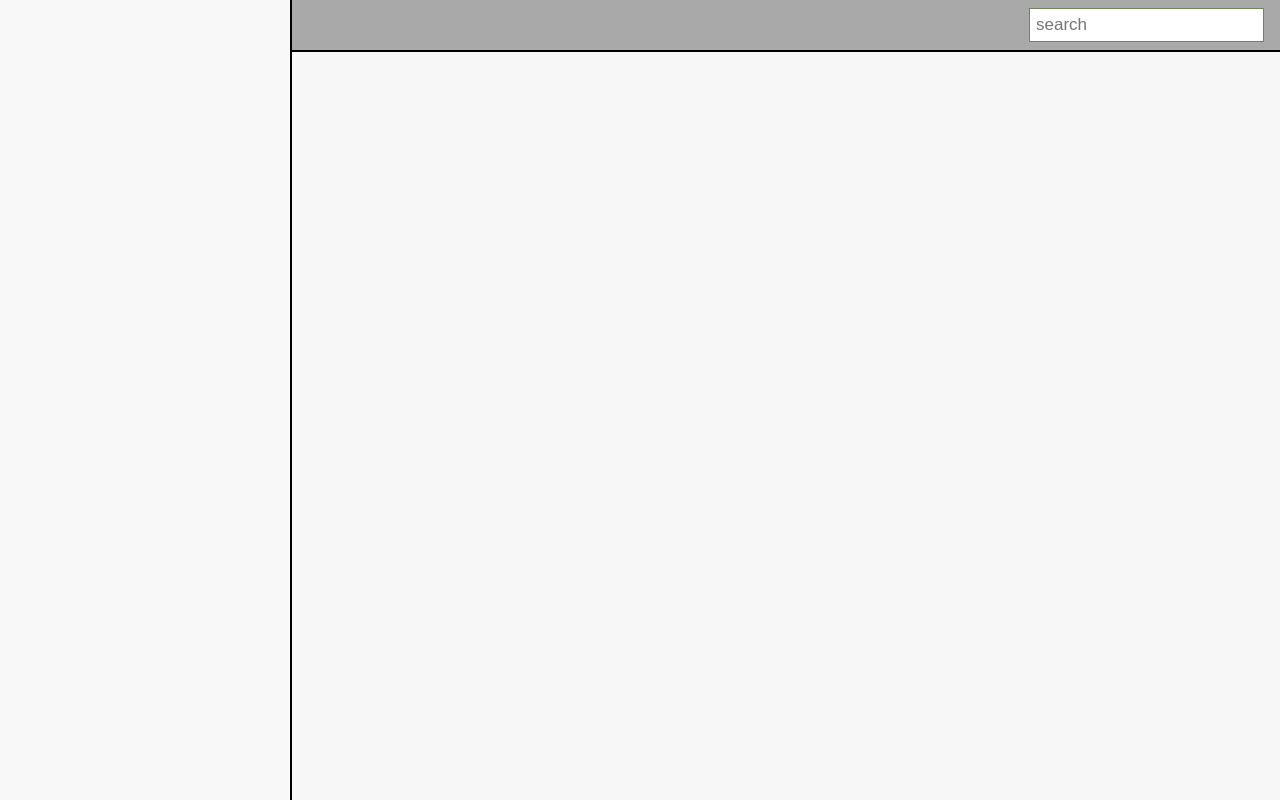
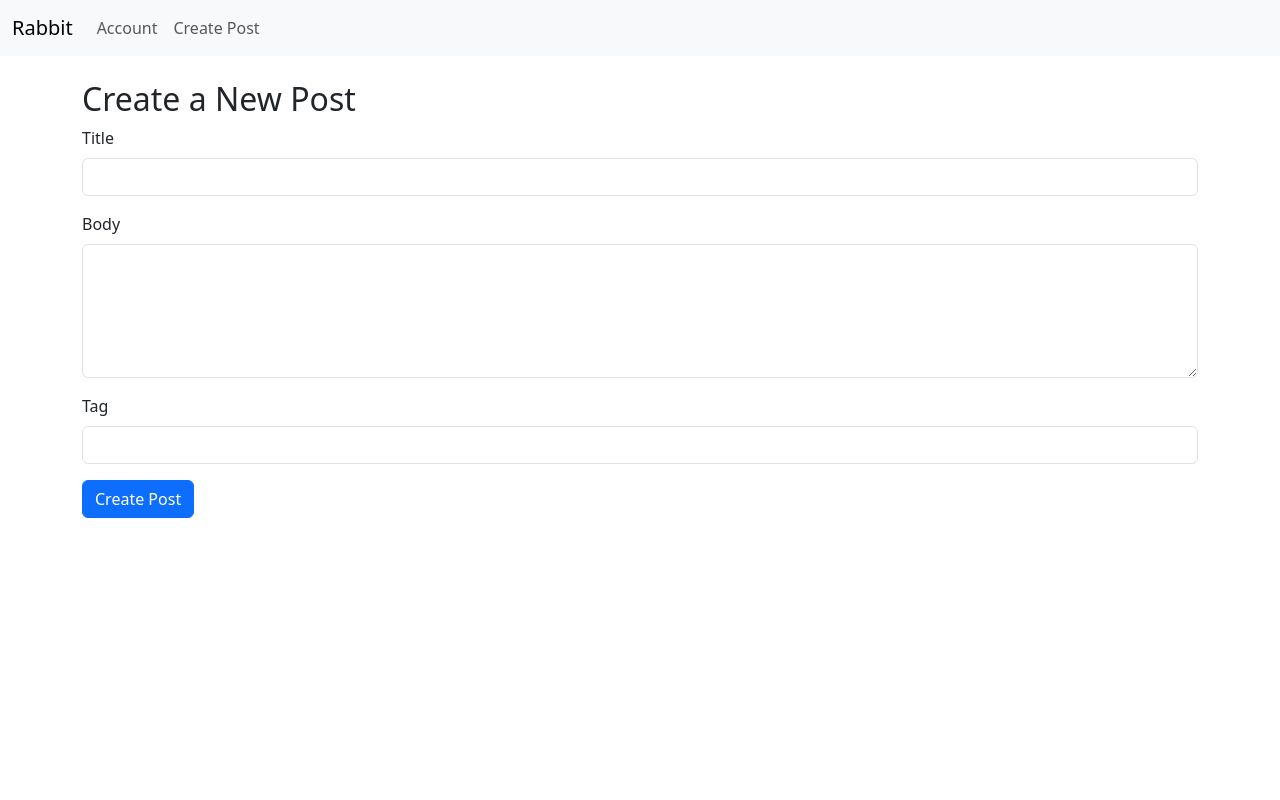
Before and after one commit to RikvanBilsen/Rabbit, a React (Vite) app: page /create-post in a window 1280 px wide. Before the commit this address had no page. Built offline with nearby package versions, Linux system fonts and the light colour scheme.

Commit message:
post create aangemaakt en css vervangen met bootstrap.

```diff
--- a/package.json
+++ b/package.json
@@ -10,6 +10,7 @@
     "preview": "vite preview"
   },
   "dependencies": {
+    "bootstrap": "^5.3.3",
     "react": "^18.3.1",
     "react-dom": "^18.3.1",
     "react-router-dom": "^6.28.0",
--- a/src/App.jsx
+++ b/src/App.jsx
@@ -1,16 +1,17 @@
 import { BrowserRouter as Router, Route, Routes } from 'react-router-dom';
+import 'bootstrap/dist/css/bootstrap.min.css';
 import Header from "./Components/Header.jsx";
-import Leftsidebar from "./Components/LeftSidebar.jsx";
 import Homepage from "./Pages/Homepage.jsx";
+import CreatePost from './Pages/Createpost.jsx';
 
 function App() {
   return (
     <Router>
       <div className="app-layout">
         <Header />
-        <Leftsidebar />
         <Routes>
           <Route path="/" element={<Homepage />} />
+          <Route path="/create-post" element={<CreatePost />} />
         </Routes>
       </div>
     </Router>
--- a/src/Components/Header.jsx
+++ b/src/Components/Header.jsx
@@ -1,13 +1,33 @@
 import React from 'react';
-import "../Styles/Layout.css"
+import { Link } from 'react-router-dom';
 
 function Header() {
   return (
-    <div className="topnav">
-      <a className="active" href="#home">Home</a>
-      <a href="#Account">Account</a>
-      <input type="text" placeholder="search"></input>
-    </div>
+    <nav className="navbar navbar-expand-lg navbar-light bg-light">
+      <div className="container-fluid">
+        <Link className="navbar-brand" to="/">Rabbit</Link>
+        <button
+          className="navbar-toggler"
+          type="button"
+          data-bs-toggle="collapse"
+          data-bs-target="#navbarNav"
+          aria-controls="navbarNav"
+          aria-expanded="false"
+          aria-label="Toggle navigation">
+          <span className="navbar-toggler-icon"></span>
+        </button>
+        <div className="collapse navbar-collapse" id="navbarNav">
+          <ul className="navbar-nav me-auto">
+            <li className="nav-item">
+              <Link className="nav-link" to="/account">Account</Link>
+            </li>
+            <li className="nav-item">
+              <Link className="nav-link" to="/create-post">Create Post</Link>
+            </li>
+          </ul>
+        </div>
+      </div>
+    </nav>
   );
 }
 
--- a/src/Components/Leftsidebar.jsx
+++ b/src/Components/Leftsidebar.jsx
@@ -1,5 +1,4 @@
 import React from 'react';
-import "../Styles/Leftsidebar.css"
 
 function Leftsidebar(){
     return(
--- /dev/null
+++ b/src/Pages/Createpost.jsx
@@ -0,0 +1,78 @@
+import React, { useState } from 'react';
+
+function CreatePost() {
+  const [title, setTitle] = useState('');
+  const [body, setBody] = useState('');
+  const [tag, setTag] = useState('');
+
+  const handleSubmit = async (e) => {
+    e.preventDefault();
+
+    const newPost = { title, body, tag, publishDate: new Date(), lastEdited: new Date() };
+
+    try {
+      const response = await fetch('https://localhost:44319/api/post', {
+        method: 'POST',
+        headers: {
+          'Content-Type': 'application/json',
+        },
+        body: JSON.stringify(newPost),
+      });
+
+      if (response.ok) {
+        alert('Post created successfully!');
+        // Optionally redirect or clear form fields
+        setTitle('');
+        setBody('');
+        setTag('');
+      } else {
+        alert('Failed to create post.');
+      }
+    } catch (error) {
+      console.error('Error creating post:', error);
+    }
+  };
+
+  return (
+    <div className="container mt-4">
+      <h2>Create a New Post</h2>
+      <form onSubmit={handleSubmit}>
+        <div className="mb-3">
+          <label htmlFor="title" className="form-label">Title</label>
+          <input
+            type="text"
+            className="form-control"
+            id="title"
+            value={title}
+            onChange={(e) => setTitle(e.target.value)}
+            required
+          />
+        </div>
+        <div className="mb-3">
+          <label htmlFor="body" className="form-label">Body</label>
+          <textarea
+            className="form-control"
+            id="body"
+            rows="5"
+            value={body}
+            onChange={(e) => setBody(e.target.value)}
+            required
+          ></textarea>
+        </div>
+        <div className="mb-3">
+          <label htmlFor="tag" className="form-label">Tag</label>
+          <input
+            type="text"
+            className="form-control"
+            id="tag"
+            value={tag}
+            onChange={(e) => setTag(e.target.value)}
+          />
+        </div>
+        <button type="submit" className="btn btn-primary">Create Post</button>
+      </form>
+    </div>
+  );
+}
+
+export default CreatePost;
--- a/src/Pages/Homepage.jsx
+++ b/src/Pages/Homepage.jsx
@@ -1,41 +1,69 @@
 import useSWR from 'swr';
 import { useState } from 'react';
-import "../Styles/Homepage.css"
 
 const fetcher = (url) => fetch(url).then((res) => res.json());
 
 function MainContent() {
-  const { data: articles, error } = useSWR('https://localhost:44338/api/article', fetcher);
+  const { data: posts, error } = useSWR('https://localhost:44319/api/post', fetcher);
+  const [searchQuery, setSearchQuery] = useState('');
+  const [expandedPostId, setExpandedPostId] = useState(null); // Track which post is expanded.
 
   if (error) {
     console.log(error);
-    return <div>Failed to load articles.</div>;
+    return <div className="alert alert-danger">Failed to load posts.</div>;
   }
 
-  if (!articles) return <div>Loading...</div>;
+  if (!posts) return <div className="text-center my-5">Loading...</div>;
+
+  // Filter posts based on search query
+  const filteredPosts = posts.filter((post) => {
+    return (
+      post.title.toLowerCase().includes(searchQuery.toLowerCase()) ||
+      post.body.toLowerCase().includes(searchQuery.toLowerCase())
+    );
+  });
+
+  const toggleExpand = (postId) => {
+    setExpandedPostId(expandedPostId === postId ? null : postId); // Toggle the expanded state.
+  };
 
   return (
-    <>
-      <div className="article-list">
-        {articles.map((article) => (
-          <div key={article.articleId} className="article-card">
-            <div className="article-header">
-              <div className="article-info">
-                <span className="author-name">{article.AuthorName}</span>
-                <span className="publish-time">{new Date(article.publishDate).toLocaleDateString()}</span>
+    <div className="container my-4">
+      {/* Search Bar */}
+      <div className="d-flex justify-content-center mb-4">
+        <input
+          type="text"
+          className="form-control w-50"
+          placeholder="Search posts..."
+          value={searchQuery}
+          onChange={(e) => setSearchQuery(e.target.value)}
+        />
+      </div>
+
+      {/* Post Cards */}
+      {filteredPosts.map((post) => (
+        <div
+          key={post.id}
+          className="card mb-3"
+          onClick={() => toggleExpand(post.id)} // Make the block clickable.
+          style={{ cursor: 'pointer' }}
+        >
+          <div className="card-body">
+            <h5 className="card-title">{post.title}</h5>
+            <p className="card-text text-muted">
+              Published on: {new Date(post.publishDate).toLocaleDateString()}
+            </p>
+            {expandedPostId === post.id && ( // Show additional details if expanded.
+              <div className="mt-3">
+                <p>{post.body}</p>
+                <p className="text-muted">Last edited: {new Date(post.lastEdited).toLocaleDateString()}</p>
+                <span className="badge bg-primary">Tag: {post.tag}</span>
               </div>
-            </div>
-            <div className="article-content">
-              <h3 className="article-title">{article.articleName}</h3>
-              <p className="article-description">Last edited: {new Date(article.lastEdited).toLocaleDateString()}</p>
-            </div>
-            <div className="article-footer">
-              <span className="comments">{article.commentCount} Comments</span>
-            </div>
+            )}
           </div>
-        ))}
-      </div>
-    </>
+        </div>
+      ))}
+    </div>
   );
 }
 
--- a/src/Styles/Homepage.css
+++ /dev/null
@@ -1,78 +0,0 @@
-body {
-    font-family: Arial, sans-serif;
-    background-color: #f7f7f7;
-    margin: 0;
-    padding: 0;
-}
-
-.article-list {
-    display: flex;
-    flex-direction: column;
-    padding: 20px;
-}
-
-.article-card {
-    background-color: white;
-    border: 2px solid black;
-    border-radius: 8px;
-    box-shadow: 0 4px 8px rgba(0, 0, 0, 0.1);
-    margin-left: auto;
-    margin-right: auto;
-    margin-bottom: 20px;
-    padding: 16px;
-    width: 100%;
-    max-width: 800px;
-    display: flex;
-    flex-direction: column;
-}
-
-.article-header {
-    margin-bottom: 10px;
-}
-
-.article-info {
-    display: flex;
-    flex-direction: column;
-}
-
-.author-name {
-    font-weight: bold;
-    font-size: 14px;
-}
-
-.publish-time {
-    font-size: 12px;
-    color: #888;
-    margin-top: 4px;
-}
-
-.article-content {
-    margin-bottom: 10px;
-}
-
-.article-title {
-    font-size: 18px;
-    margin: 0;
-    margin-bottom: 8px;
-}
-
-.article-description {
-    font-size: 14px;
-    color: #555;
-}
-
-.article-footer {
-    display: flex;
-    justify-content: flex-start;
-    font-size: 14px;
-    color: #888;
-}
-
-.comments {
-    cursor: pointer;
-    color: #0079d3;
-}
-
-.article-card:hover {
-    box-shadow: 0 6px 12px rgba(0, 0, 0, 0.1);
-}
--- a/src/Styles/Layout.css
+++ /dev/null
@@ -1,64 +0,0 @@
-body{
-    padding-top: 20px;
-    padding: 0;
-}
-
-.header {
-    background-color: #f7f7f7;
-}
-
-.topnav {
-    /*position: fixed;*/
-    margin-bottom: 120px;
-    top: 0;
-    left: 0;
-    width: 100%;
-    height: 50px;
-    overflow: hidden;
-    background-color: darkgray;
-    border-bottom: 2px solid black;
-}
-
-.topnav a {
-    float: left;
-    display: block;
-    color: black;
-    text-align: center;
-    padding: 14px 16px;
-    text-decoration: none;
-    font-size: 17px;
-}
-
-.topnav a:hover {
-    background-color: #ddd;
-    color: black;
-}
-
-.topnav a.active {
-    background-color: lightgray;
-    color: white;
-}
-
-.topnav input[type=text] {
-    float: right;
-    padding: 6px;
-    border: none;
-    margin-top: 8px;
-    margin-right: 16px;
-    font-size: 17px;
-}
-
-@media screen and (max-width: 600px){
-    .topnav a, topnav input[type=text]{
-        float: none;
-        display:block;
-        text-align: left;
-        width: 100%;
-        margin: 0;
-        padding: 14px;
-    }
-}
-
-.topnav input[type=text]{
-    border: 1px solid #708755;
-}
--- a/src/Styles/Leftsidebar.css
+++ /dev/null
@@ -1,10 +0,0 @@
-.left-sidebar {
-    position: fixed;
-    top: 0;
-    left: 0;
-    width: 250px;
-    height: 100%;
-    background-color: #f8f8f8;
-    border-right: 2px solid black;
-    padding: 20px;
-}
--- a/src/main.jsx
+++ b/src/main.jsx
@@ -1,5 +1,6 @@
 import { StrictMode } from 'react'
 import { createRoot } from 'react-dom/client'
+import 'bootstrap/dist/css/bootstrap.min.css';
 import App from './App.jsx'
 
 createRoot(document.getElementById('root')).render(
```
Also changed, not shown: src/Components/Rightsidebar.jsx (deleted), 1 other file (tests, documents, lock files or other folders).
